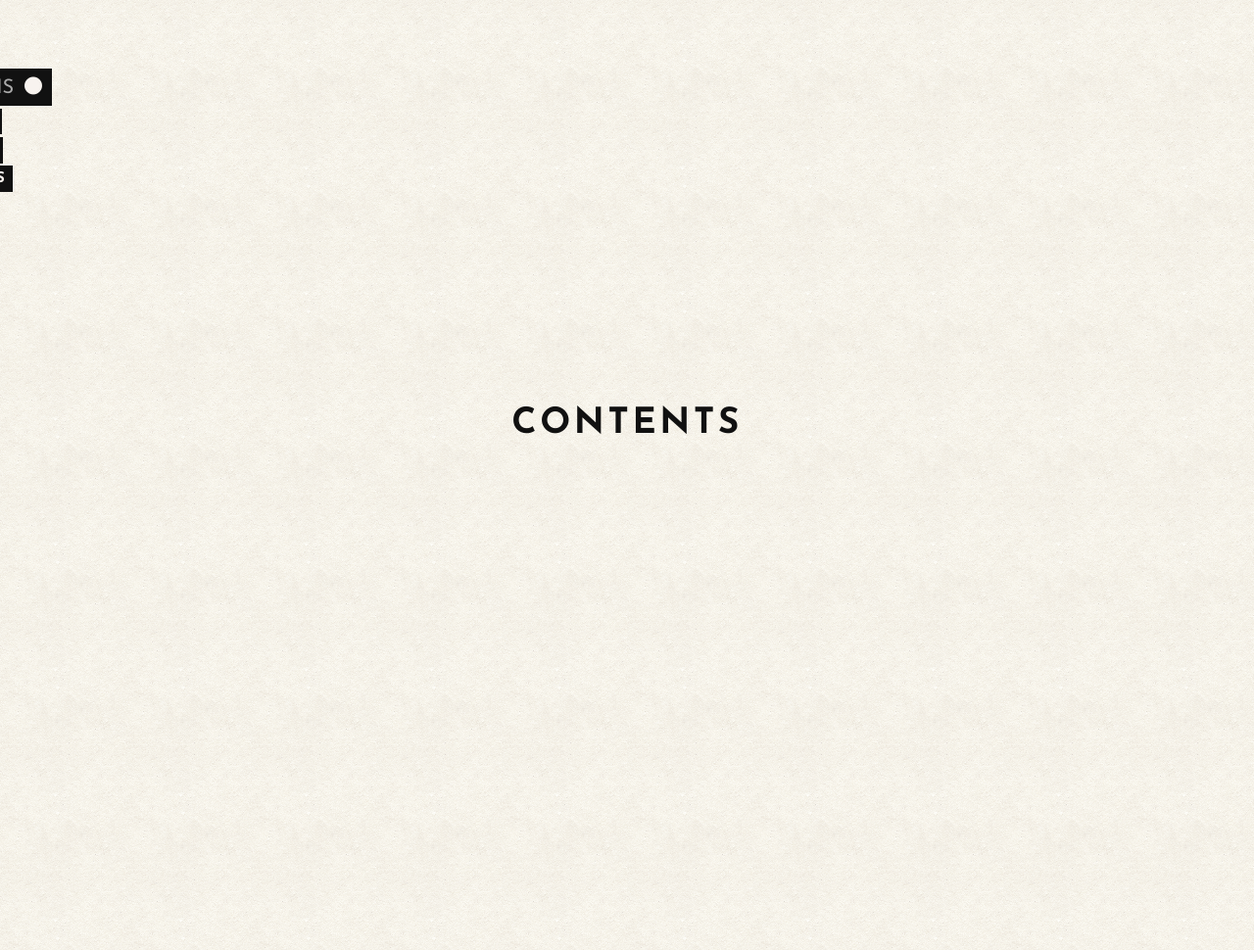
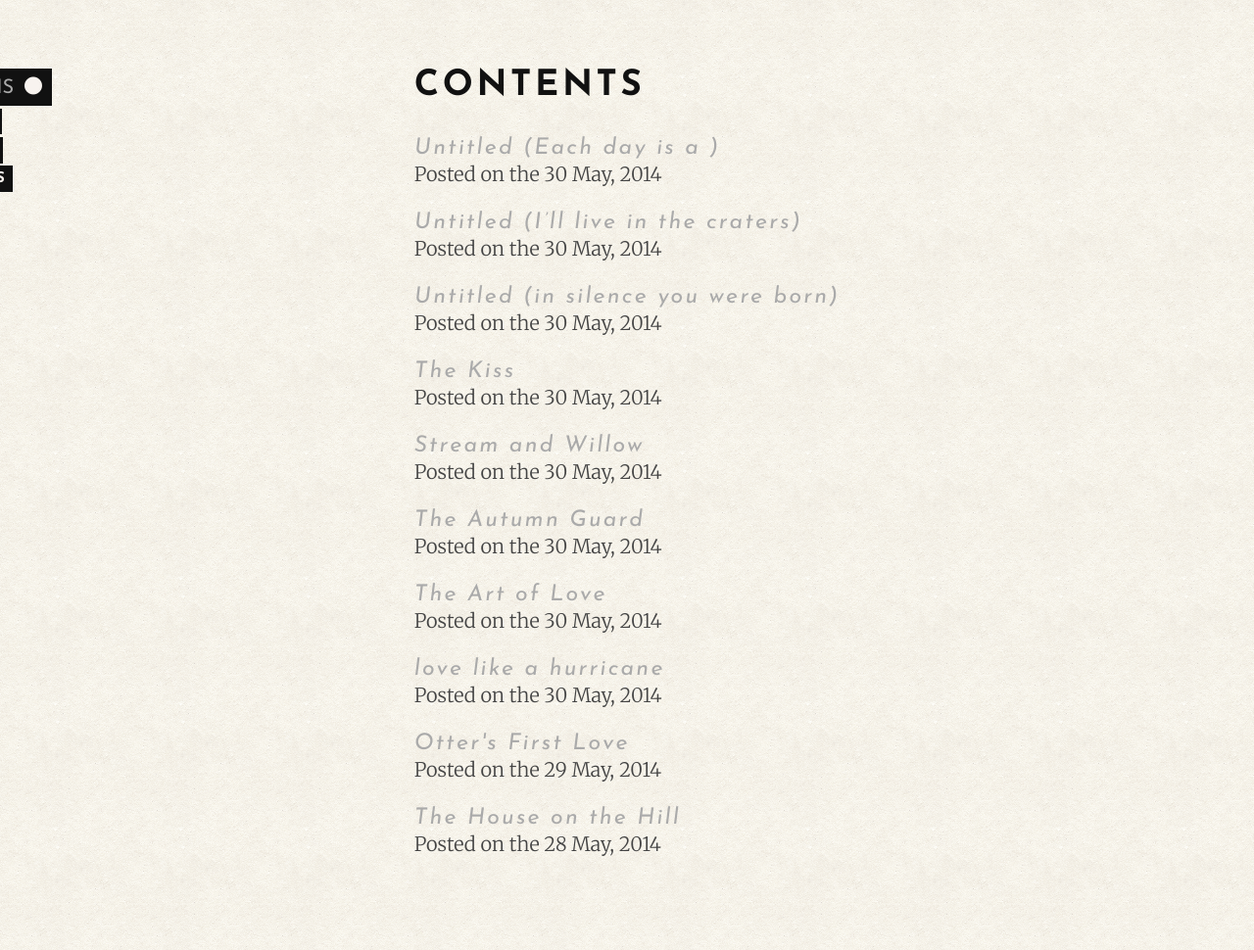
Before and after one commit to sarahquigley/poetry, a Jekyll site: the page built from contents.html, in a window 1280 px wide. Shown: the whole page at 98% size. Built offline with Jekyll 4.4.1, drawn with Linux system fonts in a browser that asks for light colours; nearby versions of some CDN libraries.

Commit message:
Improve table of contents.

```diff
--- a/contents.html
+++ b/contents.html
@@ -3,3 +3,18 @@ layout: page
 title: Contents
 permalink: /contents/
 ---
+
+{% for post in site.posts %}
+
+{% capture post_title_length %}{{ post.title | size }}{% endcapture %}
+
+{% if post_title_length != "0" %}
+<h2><a href="{{ post.url | prepend: site.baseurl }}" >{{ post.title }}</a></h2>
+{% else %}
+<h2><a href="{{ post.url | prepend: site.baseurl }}" >Untitled ({{ post.excerpt | strip_newlines |  strip_html }})</a></h2>
+{% endif %}
+
+<p>Posted on the {{ post.date | date: "%-d %b, %Y" }}</p>
+
+
+{% endfor %}
```
